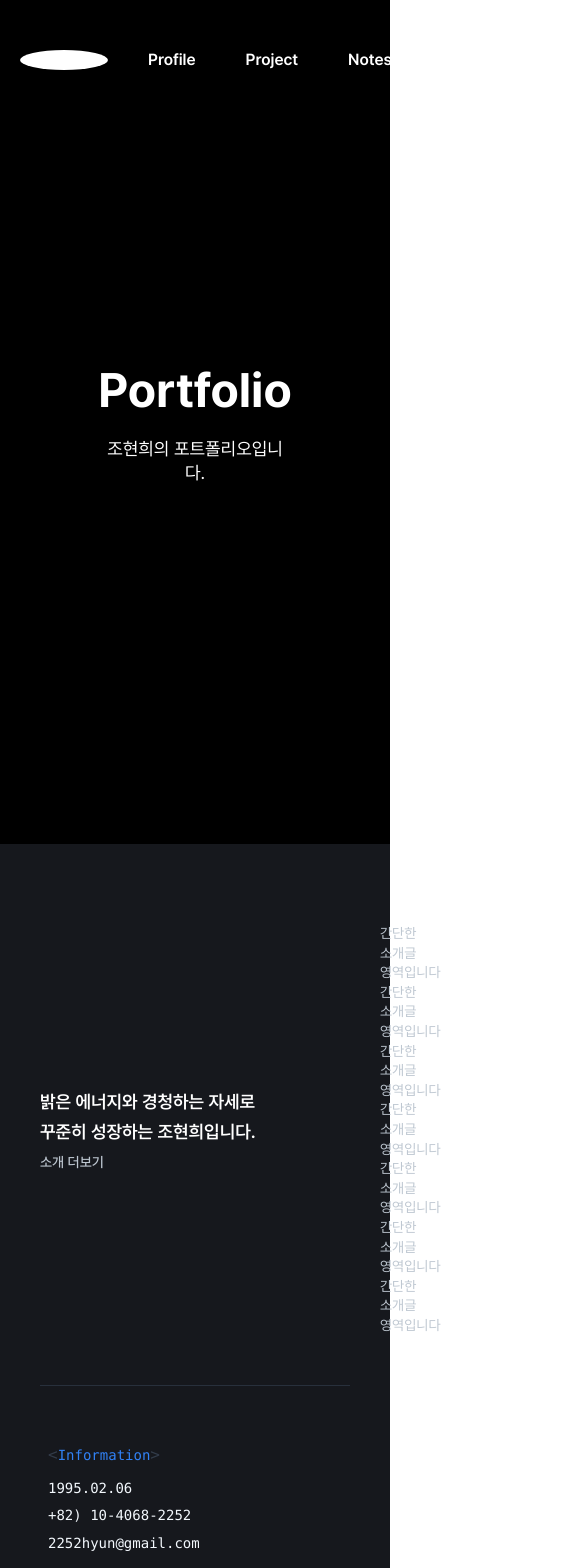
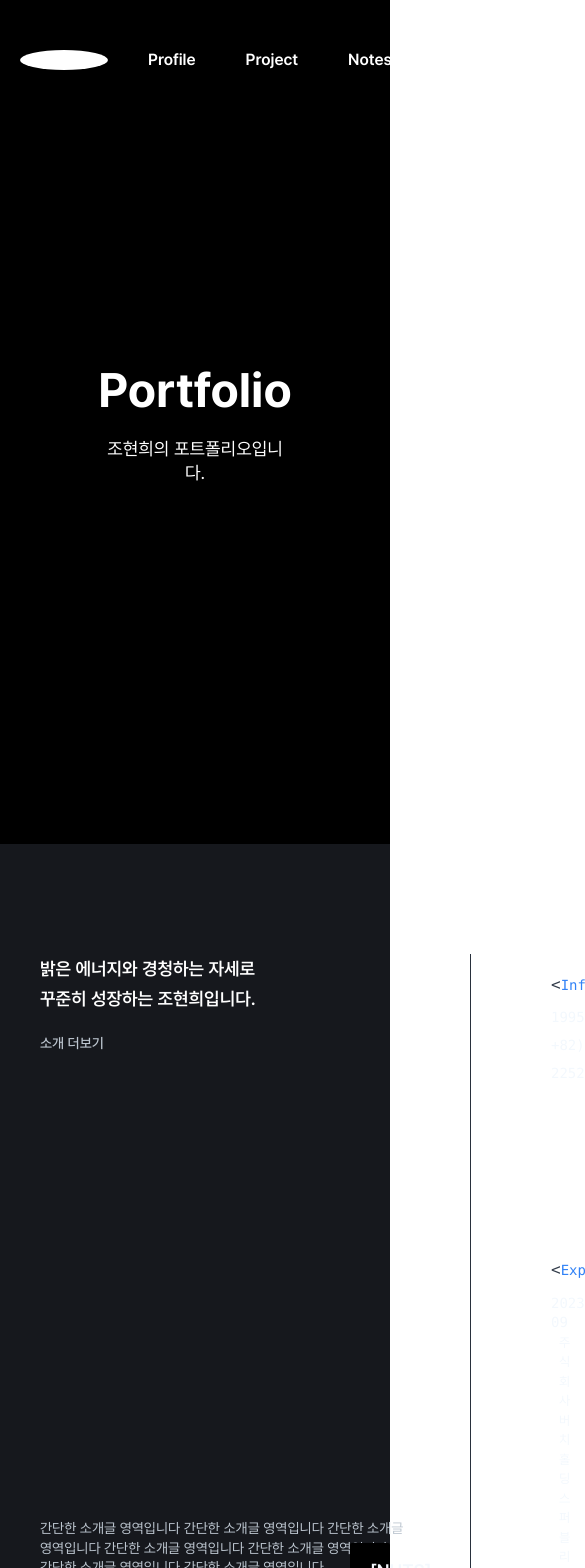
Before and after one commit to johyuni/johyuni.github.io, a React (Create React App) app: page / in a window 390 px wide. Shown: the top 1568 px of the page, 585 px wide, since content can reach past the window. Built offline with nearby package versions, Linux system fonts and the light colour scheme.

Commit message:
수정 : 미디어쿼리 원복

```diff
--- a/src/assets/styles/common/_common.scss
+++ b/src/assets/styles/common/_common.scss
@@ -49,14 +49,6 @@ html {
   }
   &__content {
     height: 100%;
-  }
-
-  // media
-  @media screen and (max-width: 1024px) {
-    section:not(.main__visual) {
-      height: 100%;
-      padding: 8rem 0;
-    }
   }
 }
 
--- a/src/assets/styles/pages/_profile.scss
+++ b/src/assets/styles/pages/_profile.scss
@@ -54,7 +54,7 @@
           content: "<";
         }
         &::after {
-          content: ">";
+          content: "/>";
         }
         &::before,
         &::after {
@@ -100,47 +100,4 @@
       }
     }
   }
-
-  // media
-  @media screen and (max-width: 1024px) {
-    .main__content {
-      flex-wrap: wrap;
-      height: 100%;
-      gap: 5rem 0;
-      .txt {
-        width: 100%;
-        flex-direction: row;
-        align-items: center;
-        gap: 4rem;
-        padding-bottom: 5rem;
-        border-bottom: 1px solid $color_gray2;
-        &__header {
-          width: 30rem;
-          flex-shrink: 0;
-        }
-        &__link {
-          margin-top: 0.6rem;
-        }
-        &__body3 {
-          margin-top: 0;
-        }
-      }
-      .grid {
-        border: 0;
-        padding-left: 0;
-        gap: 2rem 0;
-        grid-template-columns: 1fr;
-        &__item {
-          padding: 0.8rem;
-        }
-        dd br {
-          display: none;
-        }
-        dd {
-          text-align: right;
-          word-break: keep-all;
-        }
-      }
-    }
-  }
 }
```
